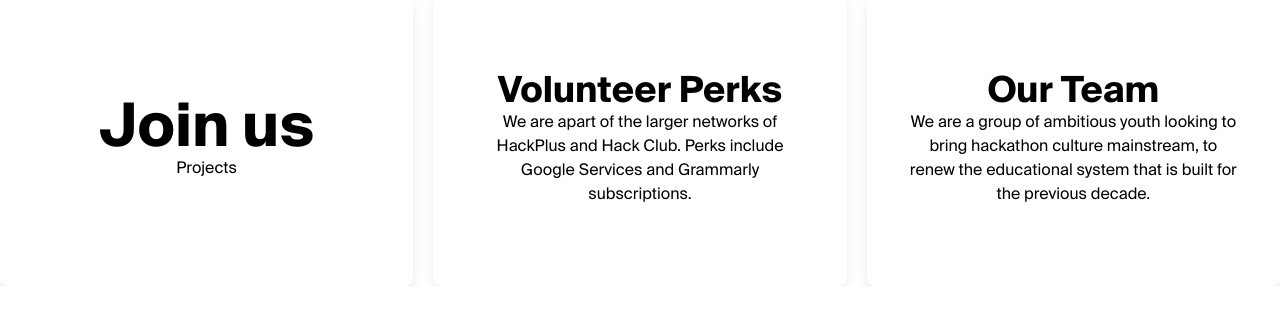
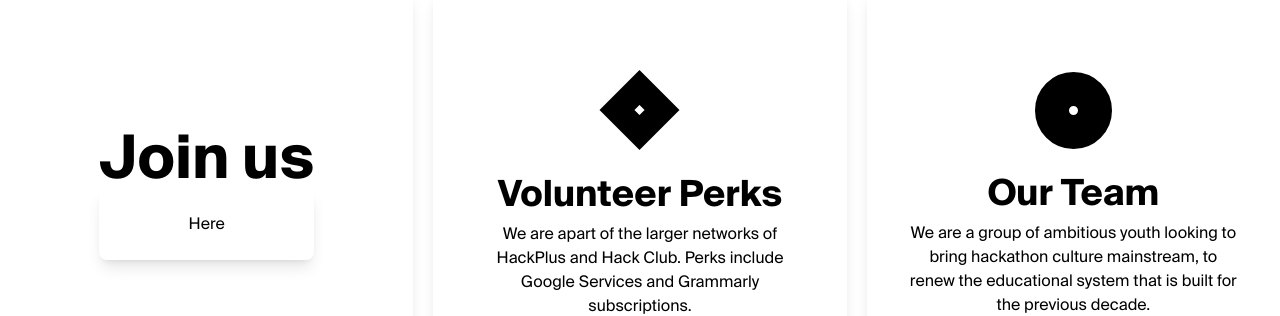
Before and after one commit to Refoundationn/refoundation-landing, a Next.js app: page / in a window 1280 px wide. Shown: the part 1610-1926 px from the top of the page. Before the commit the page ends 1896 px from the top, so only its background shows below. Built offline with nearby package versions, Linux system fonts and the light colour scheme.

Commit message:
alignment and shape adds

```diff
--- a/src/pages/Third-Page.js
+++ b/src/pages/Third-Page.js
@@ -1,6 +1,8 @@
 import React from 'react';
 import {Spacer} from "@nextui-org/react";
-
+import Image from "next/image"
+import diamond from '../../public/join-us/volunteer.svg'
+import circle from '../../public/join-us/Our-team.svg'
 
 export default function ThirdPage() {
     return (
@@ -11,14 +13,19 @@ export default function ThirdPage() {
                         <div className="font-SuisseIntl font-bold text-6xl text-center">
                             Join us
                         </div>
-                        <div className="font-SuisseIntl font-regular text-1xl text-center">
-                            Projects
+                        <div className="font-SuisseIntl font-regular text-1xl text-center inline-block px-2.5 py-6 rounded-lg shadow-lg">
+                            <div className="inline-block">
+                                Here
+                            </div>
                         </div>
                     </div>
                 </div>
                 <div className="bg-white py-20 px-10 flex flex-col items-center justify-center rounded-lg shadow-lg min-h-[50px]">
                     <div className="flex flex-col">
-                        <div className="font-SuisseIntl font-bold text-4xl text-center">
+                        <div className="flex items-center justify-center pb-6">
+                            <Image src={diamond} width={81} height={81} />
+                        </div>
+                        <div className="font-SuisseIntl font-bold text-4xl text-center pb-2 ">
                             Volunteer Perks
                         </div>
                         <div className="font-SuisseIntl font-regular text-1xl text-center">
@@ -28,7 +35,10 @@ export default function ThirdPage() {
                 </div>
                 <div className="bg-white py-20 px-10 flex flex-col items-center justify-center rounded-lg shadow-lg min-h-[50px]">
                     <div className="flex flex-col">
-                        <div className="font-SuisseIntl font-bold text-4xl text-center">
+                        <div className="flex items-center justify-center pb-6">
+                            <Image src={circle} width={77} height={77} />
+                        </div>
+                        <div className="font-SuisseIntl font-bold text-4xl text-center pb-2">
                            Our Team
                         </div>
                         <div className="font-SuisseIntl font-regular text-1xl text-center">
```
Also changed, not shown: public/join-us/Our-team.svg (added), public/join-us/volunteer.svg (added).
